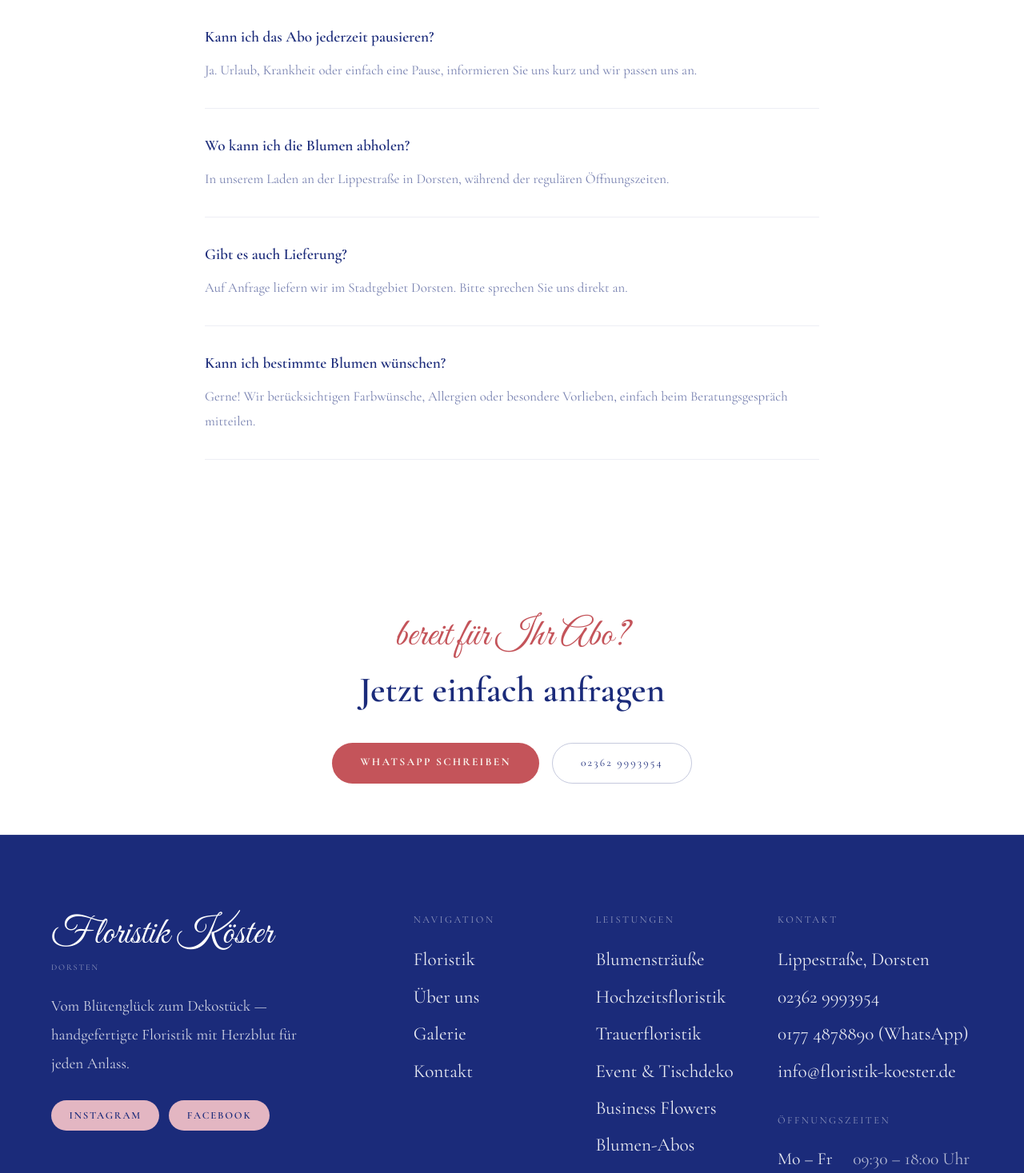
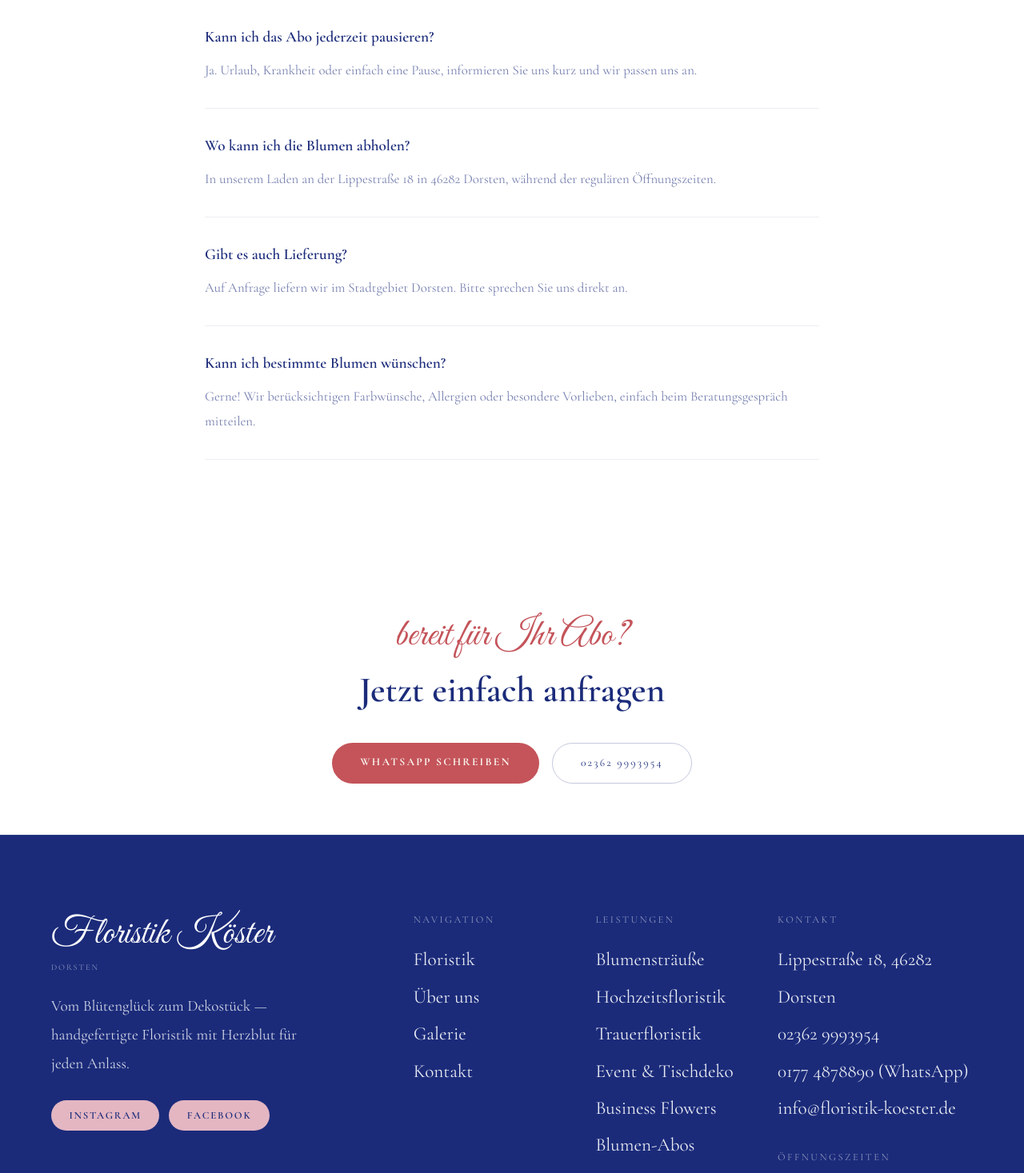
Before and after one commit to Myandr/floristik-koester, a Next.js app: page /blumen-abo in a window 1280 px wide. Shown: the part 2336-3803 px from the top of the page at 80% size. Built offline with nearby package versions, Linux system fonts and the light colour scheme.

Commit message:
fix: Update address details to include full street and postal code for improved accuracy

```diff
--- a/app/blumen-abo/page.tsx
+++ b/app/blumen-abo/page.tsx
@@ -33,7 +33,7 @@ const faqs = [
   },
   {
     q: "Wo kann ich die Blumen abholen?",
-    a: "In unserem Laden an der Lippestraße in Dorsten, während der regulären Öffnungszeiten.",
+    a: "In unserem Laden an der Lippestraße 18 in 46282 Dorsten, während der regulären Öffnungszeiten.",
   },
   {
     q: "Gibt es auch Lieferung?",
--- a/app/components/ContactSection.tsx
+++ b/app/components/ContactSection.tsx
@@ -342,8 +342,8 @@ export function ContactSection() {
                 </ContactRow>
 
                 {/* Adresse */}
-                <ContactRow icon={<PinIcon />} label="Adresse" href="https://maps.google.com/?q=Lippestraße+Dorsten">
-                  <span>Lippestraße</span>
+                <ContactRow icon={<PinIcon />} label="Adresse" href="https://maps.google.com/?q=Lippestrasse+18+46282+Dorsten">
+                  <span>Lippestraße 18</span>
                   <span style={{ display: "block", opacity: 0.6, fontSize: "0.88rem" }}>46282 Dorsten</span>
                 </ContactRow>
 
@@ -411,7 +411,7 @@ export function ContactSection() {
 
             {/* Google Maps button */}
             <a
-              href="https://maps.google.com/?q=Lippestraße+Dorsten"
+              href="https://maps.google.com/?q=Lippestrasse+18+46282+Dorsten"
               target="_blank"
               rel="noopener noreferrer"
               style={{
@@ -451,7 +451,7 @@ export function ContactSection() {
           }}
         >
           <iframe
-            src="https://maps.google.com/maps?q=Lippestraße+Dorsten+46282&t=&z=15&ie=UTF8&iwloc=&output=embed"
+            src="https://maps.google.com/maps?q=Lippestrasse+18+46282+Dorsten+Germany&t=&z=15&ie=UTF8&iwloc=&output=embed"
             width="100%"
             height="100%"
             style={{ border: 0, display: "block" }}
--- a/app/components/SiteFooter.tsx
+++ b/app/components/SiteFooter.tsx
@@ -168,7 +168,7 @@ export function SiteFooter() {
               <span style={labelStyle}>Kontakt</span>
               <div className="flex flex-col">
                 {[
-                  { value: "Lippestraße, Dorsten", href: "https://maps.google.com/?q=Lippestraße+Dorsten" },
+                  { value: "Lippestraße 18, 46282 Dorsten", href: "https://maps.google.com/?q=Lippestrasse+18+46282+Dorsten" },
                   { value: "02362 9993954", href: "tel:023629993954" },
                   { value: "0177 4878890 (WhatsApp)", href: "https://wa.me/491774878890" },
                   { value: "info@floristik-koester.de", href: "mailto:info@floristik-koester.de" },
--- a/app/datenschutz/page.tsx
+++ b/app/datenschutz/page.tsx
@@ -10,7 +10,7 @@ const sections = [
   {
     title: "2. Verantwortlicher",
     content:
-      "Floristik Köster\nInhaber: [VORNAME NACHNAME]\nLippestraße [NR]\n46282 Dorsten\n\nTelefon: 02362 9993954\nE-Mail: info@floristik-koester.de",
+      "Floristik Köster\nInhaber: [VORNAME NACHNAME]\nLippestraße 18\n46282 Dorsten\n\nTelefon: 02362 9993954\nE-Mail: info@floristik-koester.de",
   },
   {
     title: "3. Hosting",
--- a/app/impressum/page.tsx
+++ b/app/impressum/page.tsx
@@ -87,7 +87,7 @@ export default function Impressum() {
         <div style={sectionStyle}>
           <h2 style={headingStyle}>Angaben gemäß § 5 DDG</h2>
           <p style={textStyle}>
-            {"Floristik Köster\nInhaber: [VORNAME NACHNAME]\nRechtsform: Einzelunternehmen\nLippestraße [NR]\n46282 Dorsten"}
+            {"Floristik Köster\nInhaber: [VORNAME NACHNAME]\nRechtsform: Einzelunternehmen\nLippestraße 18\n46282 Dorsten"}
           </p>
         </div>
 
--- a/app/kontakt/page.tsx
+++ b/app/kontakt/page.tsx
@@ -17,7 +17,7 @@ const hours = [
 const contacts = [
   { script: "Anrufen", label: "TELEFON", value: "02362 9993954", href: "tel:023629993954", cta: "Jetzt anrufen" },
   { script: "WhatsApp", label: "DIREKT BESTELLEN", value: "0177 4878890", href: "https://floristik-koester.lokalerflorist.de", cta: "Schreiben Sie uns" },
-  { script: "Besuchen", label: "ADRESSE", value: "Lippestraße, Dorsten", href: "https://maps.google.com/?q=Lippestrasse+Dorsten", cta: "Route planen" },
+  { script: "Besuchen", label: "ADRESSE", value: "Lippestraße 18, 46282 Dorsten", href: "https://maps.google.com/?q=Lippestrasse+18+46282+Dorsten", cta: "Route planen" },
   { script: "E-Mail", label: "EMAIL", value: "info@floristik-koester.de", href: "mailto:info@floristik-koester.de", cta: "E-Mail senden" },
 ];
 
@@ -248,7 +248,7 @@ export default function Kontakt() {
             >
               {mapsConsent ? (
                 <iframe
-                  src="https://maps.google.com/maps?q=Lippestrasse+Dorsten+Germany&t=&z=15&ie=UTF8&iwloc=&output=embed"
+                  src="https://maps.google.com/maps?q=Lippestrasse+18+46282+Dorsten+Germany&t=&z=15&ie=UTF8&iwloc=&output=embed"
                   width="100%"
                   height="100%"
                   style={{ border: 0, display: "block" }}
@@ -266,7 +266,7 @@ export default function Kontakt() {
                     Google Maps setzt Cookies. Bitte stimmen Sie über den Cookie-Banner zu, um die Karte zu laden.
                   </p>
                   <a
-                    href="https://maps.google.com/?q=Lippestrasse+Dorsten"
+                    href="https://maps.google.com/?q=Lippestrasse+18+46282+Dorsten"
                     target="_blank"
                     rel="noopener noreferrer"
                     style={{
--- a/app/layout.tsx
+++ b/app/layout.tsx
@@ -75,7 +75,8 @@ const jsonLd = {
   telephone: "+4902362-9993954",
   address: {
     "@type": "PostalAddress",
-    streetAddress: "Lippestraße",
+    streetAddress: "Lippestraße 18",
+    postalCode: "46282",
     addressLocality: "Dorsten",
     addressCountry: "DE",
   },
```
